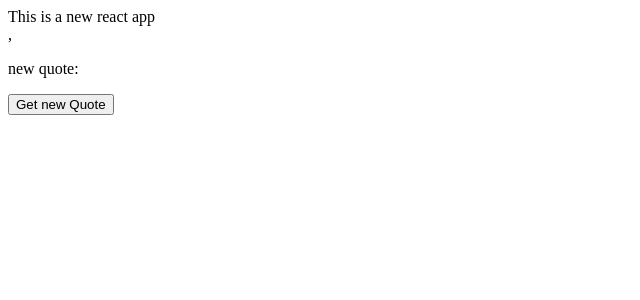
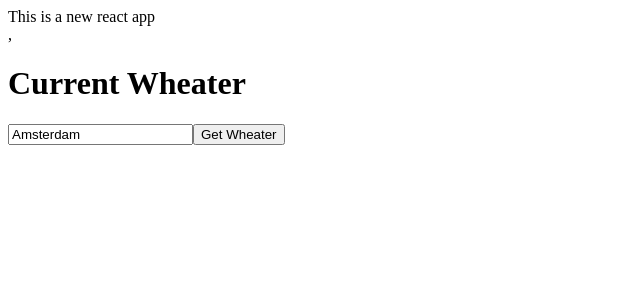
Before and after one commit to devarie/react-from-scratch, a React app: page / in a window 1280 px wide. Shown: the top 300 px of the page, without its empty margins (0-640 px from the left). Built offline with nearby package versions, Linux system fonts and the light colour scheme; no server answers.

Commit message:
initial commit

```diff
--- a/src/Waltjr.tsx
+++ b/src/Waltjr.tsx
@@ -1,30 +1,46 @@
-import React, { useEffect, useState } from 'react';
+import React, { useEffect, useState, useCallback } from 'react';
 
 import axios from 'axios';
 
-interface Quote {
-    author: string;
+interface Liveweer {
+    plaats: string;
+    d0weer: string;
+    temp: string;
+    windr: string;
+    d0windknp: string;
     quote: string;
-    quote_id: number;
-    series: 'Breaking bad'; // in dit geval is dit denk ik altijd Breaking bad. Je zou ook string kunnen doen maar met Typescript is het hoe preciezer hoe beter
+    // quote_id: number;
+    // series: 'Breaking bad'; // in dit geval is dit denk ik altijd Breaking bad. Je zou ook string kunnen doen maar met Typescript is het hoe preciezer hoe beter
 }
 
-const Waltjr = () => {
-    const [items, setItems] = useState<null | Quote[]>(null); // Quote[] betekent dat het een array met Quote Objects is
+const Weerupdate = () => {
+    const [weer, setWeer] = useState<null | Liveweer>(null); // Quote[] betekent dat het een array met Quote Objects is
+    const [location, setLocation] = useState('Amsterdam');
+    const handleInputChange = useCallback(
+        (e) => {
+            setLocation(e.target.value);
+        },
+        [setLocation],
+    );
+    const fetchItems = async () => {
+        try {
+            const response = await axios(
+                `http://weerlive.nl/api/json-data-10min.php?key=8214e7ecd2&locatie=${location}&callback=?`,
+            );
+            console.log('dadsada', response);
 
-    const fetchItems = async () => {
-        const result = await axios(`https://www.breakingbadapi.com/api/quote/random?author=Skyler+White`);
+            setWeer(response.data?.liveweer?.[0]);
+        } catch (error) {
+            console.error(error);
+        }
 
-        console.log(result.data);
-
-        setItems(result.data);
         // omdat je altijd maar een quote terugkrijgt zou je ook misschien alleen de quote kunnen opslaan in the state. Misschien netter dus iets van setItems(result.data[0])
         // dan moet je dus ook de TS aanpassen. Ook kan je items misschien veranderen in quotes omdat duidelijker is.
     };
 
     useEffect(() => {
         fetchItems();
-    }, []);
+    }, [location]);
 
     // items is een array met Objects, in dit geval 1 object. Als je dat Object wil hebben kan je doen items[0]. Vervolgens wil je bijvoorbeeld de quote weergeven
     // en dus kan je items[0].quote doen.
@@ -33,13 +49,23 @@ const Waltjr = () => {
         <div>
             {/* ik heb er `items &&` voor gezet, ik weet niet of je deze notatie kent maar dit is een soort if statement. Het betekent dat het 'truthy' moet zijn om de
           quote te laten zien. (truthy betekent een soort van true haha. Dus als het niet null of undefined is dan is  het truthy) als je dit deel weggaat zie je een TS error */}
-            <p>new quote:{items && items[0].quote}</p>
-            <button onClick={fetchItems}>Get new Quote</button>
+            {/* <p>windrichting:{items && items.liveweer[0].temp} </p> */}
+            <h1>Current Wheater</h1>
+            {weer && (
+                <div>
+                    <p>Location:{weer.plaats}</p>
+                    <p>temp:{weer.temp}</p>
+                    <p>wind direction:{weer.windr}</p>
+                    <p>windspeed knots:{weer.d0windknp}</p>
+                </div>
+            )}
+            <input value={location} onChange={handleInputChange} />
+            <button onClick={fetchItems}>Get Wheater </button>
         </div>
     );
 };
 
-export default Waltjr;
+export default Weerupdate;
 //     return (
 //       <div className='container'>
 //         <Header />
```
